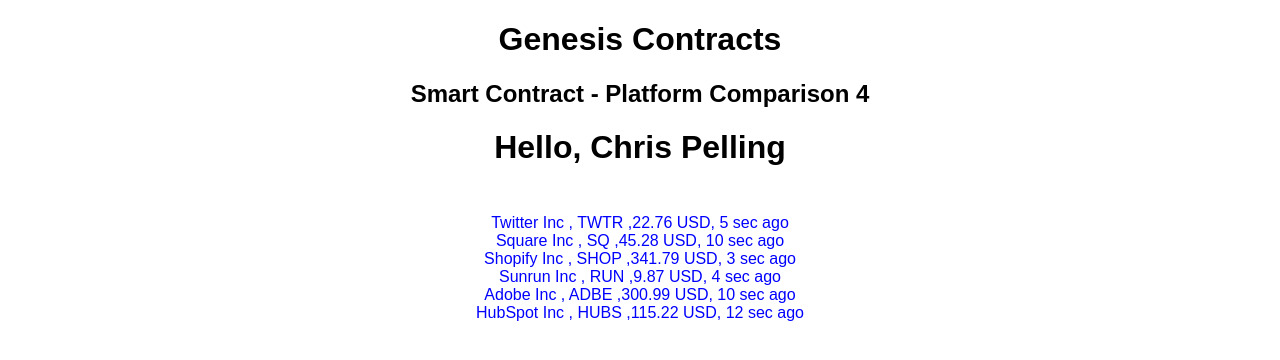
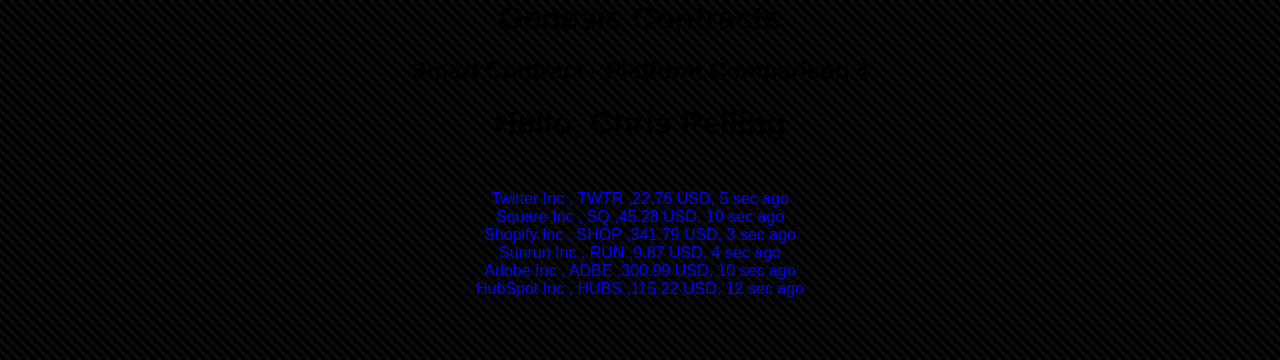
Before and after one commit to genesis0x/GenesisContractsWebsite, a React (Create React App) app: page / in a window 1280 px wide. Shown: the top 360 px of the page. Built offline with nearby package versions, Linux system fonts and the light colour scheme.

Commit message:
added background image

```diff
--- a/src/App.js
+++ b/src/App.js
@@ -1,5 +1,6 @@
 import "./styles.css";
 import { Platforms } from "./Platforms";
+import background from "./images/gc_background.png";
 
 function Welcome(props) {
   return <h1>Hello, {props.name}</h1>;
@@ -7,11 +8,24 @@
 
 export default function App() {
   return (
-    <div className="App">
+    <div
+      className="App"
+      style={{
+        backgroundImage: `url(${background})`,
+        backgroundSize: "auto",
+        backgroundRepeat: "repeat"
+      }}
+    >
       <h1>Genesis Contracts</h1>
       <h2>Smart Contract - Platform Comparison 4</h2>
       <Welcome name="Chris Pelling" />
       <Platforms />
+      <br />
+      <br />
+      <br />
+      <br />
+      <br />
+      <br />
     </div>
   );
 }
--- a/src/styles.css
+++ b/src/styles.css
@@ -1,6 +1,15 @@
 .App {
   font-family: sans-serif;
   text-align: center;
+}
+
+body {
+  margin: 0;
+  background-color: #050505;
+}
+
+h1 {
+  margin: 0;
 }
 
 .platforms-container {
```
Also changed, not shown: src/images/gc_background.png (added).
